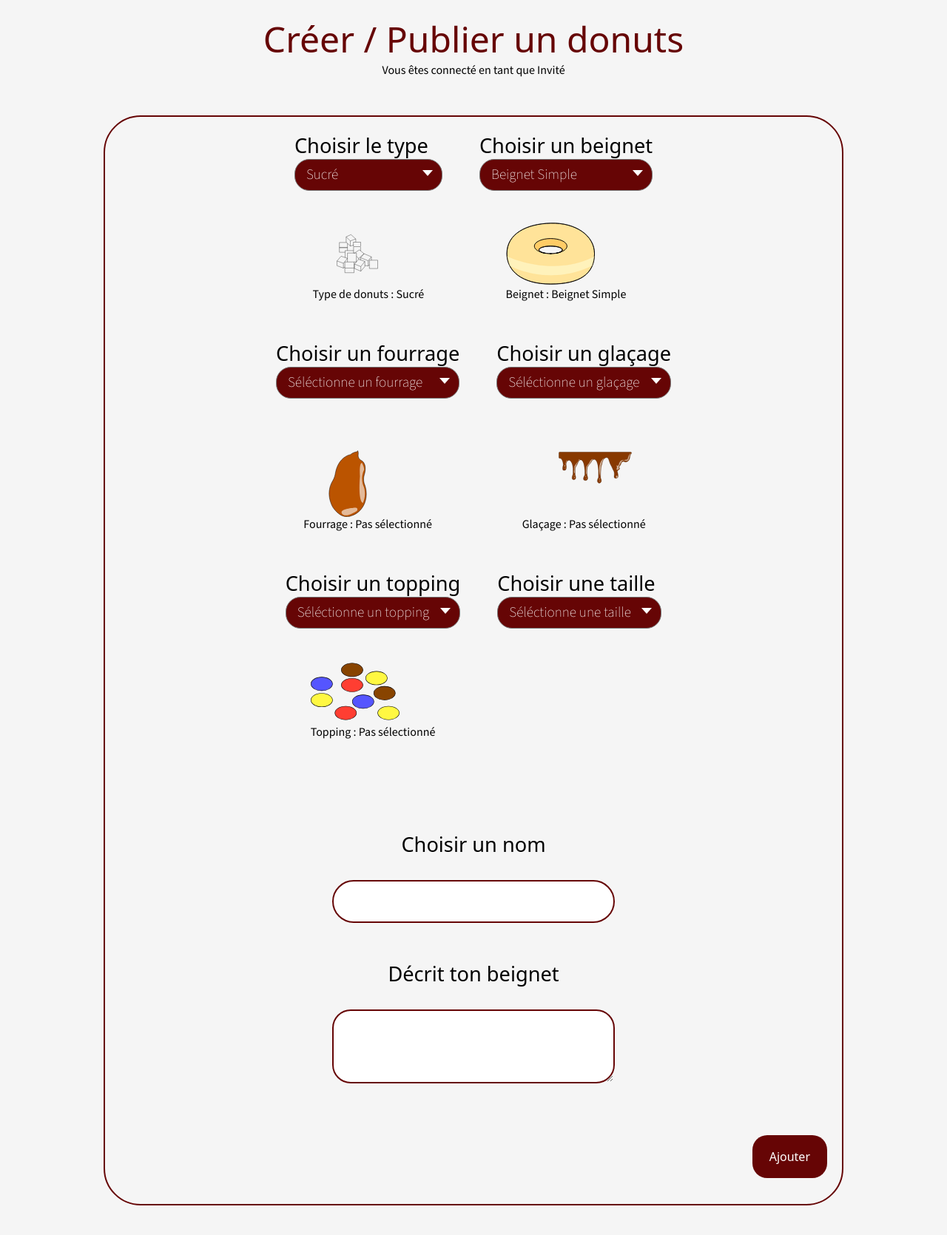
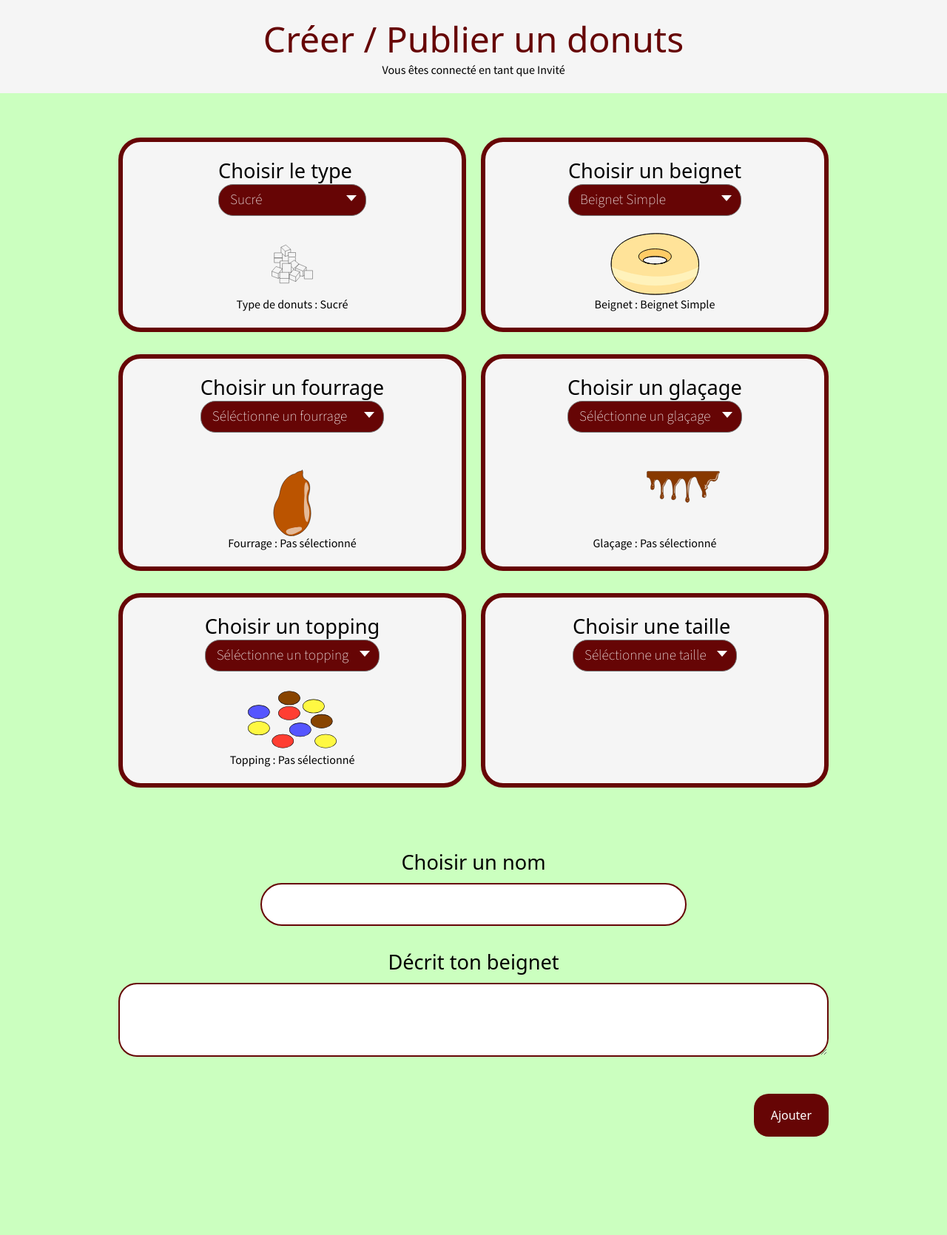
Before and after one commit to LohanVapaille/sweet-place-culinary-community-platform, a PHP site: page /creersondonuts.php in a window 1280 px wide. Shown: the part 110-1780 px from the top of the page at 74% size. After the commit the page ends 1647 px from the top, so only its background shows below. Run offline with PHP 8.4, Linux system fonts and the light colour scheme; data comes from the database, SQL or seed files in the repository; some web fonts are replaced.

Commit message:
css crer update

```diff
--- a/creersondonuts.php
+++ b/creersondonuts.php
@@ -108,7 +108,7 @@ $toppings = $toppings_stmt->fetchAll(PDO::FETCH_ASSOC);
 
 
 
-
+        <main>
             <div class="content">
 
                 <!-- Si tu veux permettre l'upload de fichiers, ajoute enctype="multipart/form-data" -->
@@ -183,7 +183,8 @@ $toppings = $toppings_stmt->fetchAll(PDO::FETCH_ASSOC);
                                 </select>
                             </div>
                             <div class="fusion">
-                            <img class='imgbig' id="img-glacage" src="images/food/glacages/chocolat.svg" alt="Glacage">
+                                <img class='imgbig' id="img-glacage" src="images/food/glacages/chocolat.svg"
+                                    alt="Glacage">
                                 <p>Glaçage : <span id='name-glacage'>Pas séléctionné</span></p>
                             </div>
                         </div>
@@ -210,7 +211,7 @@ $toppings = $toppings_stmt->fetchAll(PDO::FETCH_ASSOC);
                                 <p>Topping : <span id='name-topping'>Pas séléctionné</span></p>
                             </div>
                         </div>
-
+                        <div class="input-object">
                             <div class="label-el">
                                 <label for="taille">Choisir une taille</label>
                                 <select name="taille" id="taille">
@@ -222,6 +223,9 @@ $toppings = $toppings_stmt->fetchAll(PDO::FETCH_ASSOC);
 
                                 </select>
                             </div>
+                        </div>
+
+
                     </div>
 
                     <br><br>
@@ -238,8 +242,9 @@ $toppings = $toppings_stmt->fetchAll(PDO::FETCH_ASSOC);
                     <input class="btn" type="submit" value="Ajouter">
                 </form>
             </div>
+        </main>
     </div>
-    </div>
+
 
 </body>
 <script src="js/constructionDonuts.js"></script>
--- a/css/creer.css
+++ b/css/creer.css
@@ -10,6 +10,11 @@
   display: flex;
   align-items: center;
   flex-direction: column;
+}
+
+main {
+  background-color: var(--maincolor);
+  width: 100%;
 }
 h1 {
   margin: auto;
@@ -27,10 +32,14 @@ h1 {
   margin-bottom: 40px;
   padding: 20px;
   position: relative;
+  margin: auto;
+  margin-top: 20px;
+  /* background-color: whitesmoke; */
+  padding-top: 40px;
 }
 
 .content {
-  border: 2px solid #660505;
+  /* border: 2px solid #660505; */
   border-radius: 50px;
   margin: 30px;
   max-width: 1000px;
@@ -46,7 +55,7 @@ h1 {
   align-items: center;
   width: 100%;
   justify-content: center;
-  gap: 30px;
+  gap: 10px;
 }
 
 .lateral-barre {
@@ -73,8 +82,8 @@ label {
 
 .content .row {
   display: flex;
-  gap: 50px;
-  justify-content: space-between;
+  width: 100%;
+  gap: 20px;
 }
 
 .label-el {
@@ -146,25 +155,33 @@ textarea {
 .input-object {
   display: flex;
   flex-direction: column;
-  gap: 40px;
+  gap: 20px;
   align-items: center;
   justify-content: space-between;
   margin-bottom: 20px;
+  border: solid 6px var(--textcolor);
+  border-radius: 30px;
+  width: 50%;
+  padding: 20px;
+  background-color: whitesmoke;
+  transition: all ease 0.2s;
+}
+
+.input-object:hover {
+  transform: translateY(-5px);
 }
 
 .fusion {
   display: flex;
   flex-direction: column;
   justify-content: space-between;
+  align-items: center;
   overflow: hidden;
+  width: 100%;
 }
 
 .fusion img {
   height: 90px;
-}
-
-.content form .alone {
-  width: 40%;
 }
 
 .fusion .imgbig {
@@ -176,9 +193,14 @@ textarea {
   transform-origin: center;
 }
 
-@media (max-width: 670px) {
+@media (max-width: 768px) {
   .content .row {
     flex-direction: column;
+    align-items: center;
+  }
+
+  .input-object {
+    width: 80%;
   }
 }
 
```
Lines whose indentation alone changed are shown as unchanged.
